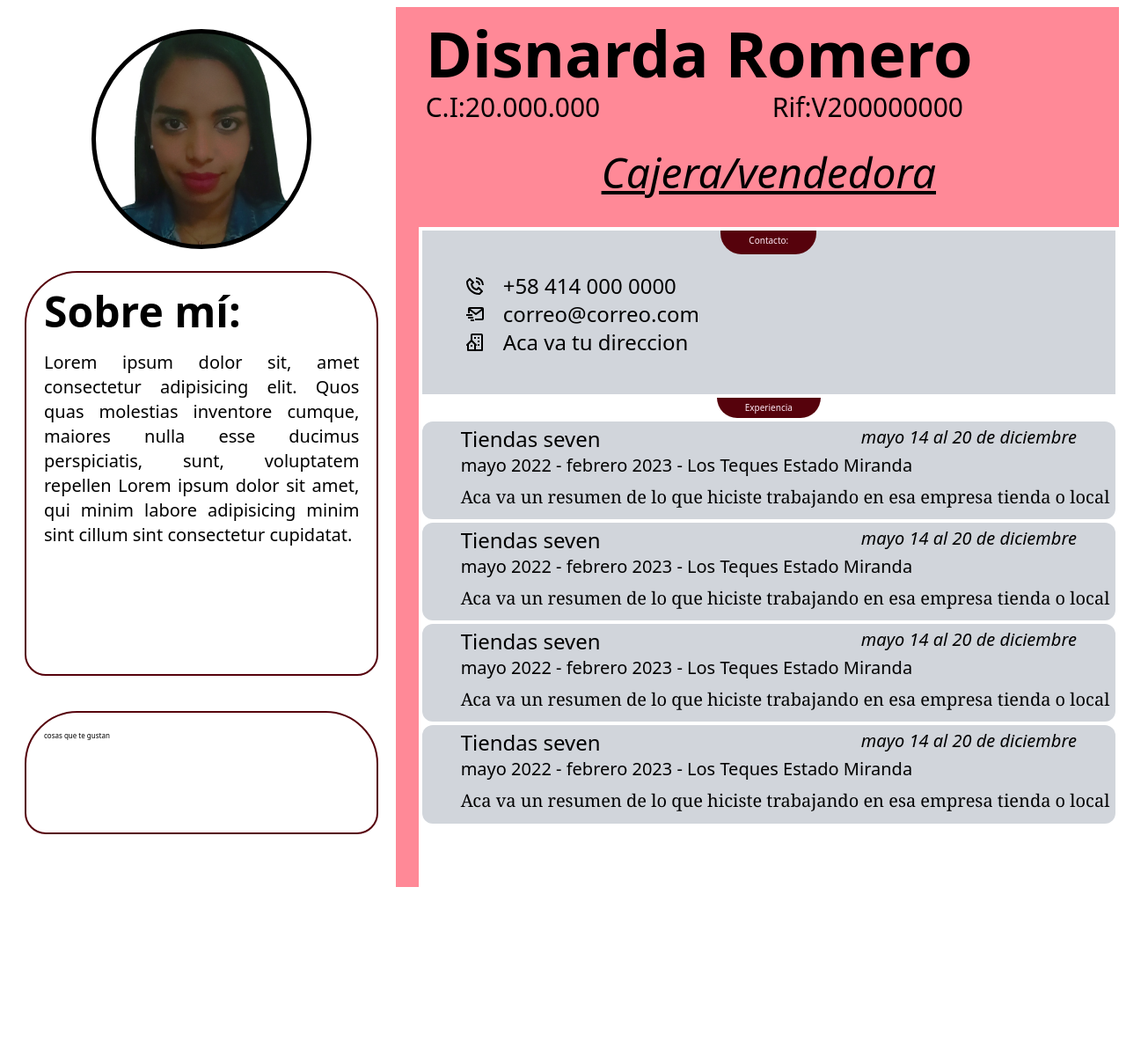
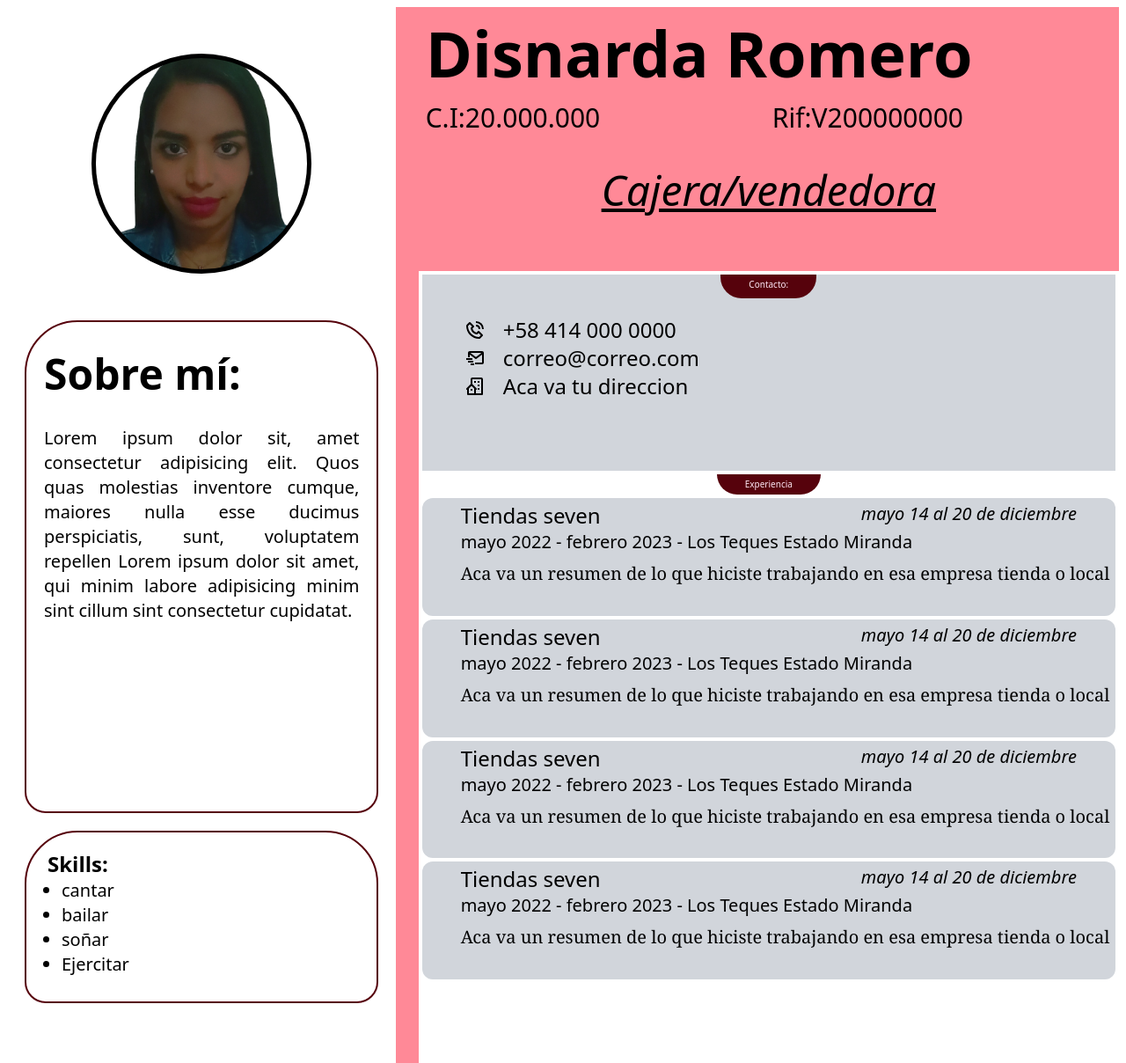
Before and after one commit to leviusr/curterm, a React (Vite) app: page /curriculum in a window 1280 px wide. Shown: the whole page at 88% size. Before the commit the page ends 1008 px from the top, so only its background shows below. Built offline with nearby package versions, Linux system fonts and the light colour scheme.

Commit message:
modificando el curriculumOC

```diff
--- a/src/pages/curriculum.jsx
+++ b/src/pages/curriculum.jsx
@@ -4,40 +4,46 @@ import { BiPhoneCall, BiMailSend, BiBuildingHouse } from "react-icons/bi";
 export const Curriculum = () => {
   return (
     <div>
-      <div className=" w-[ h-screen sm:h-[1000px] p-2 flex text-[10px]">
-        <div className="w-[35%]  h-screen sm:h-[1000px] flex-col">
+      <div className=" w-[ h-screen sm:h-[1200px] p-2 flex text-[10px]">
+        <div className="w-[35%]  h-screen sm:h-[1200px] flex-col">
           <div className="h-[28%] w-full justify-center items-center flex pt-5">
             <div className="p-1 flex border bg-[url('/foto.jpg')] bg-center bg-cover  border-black rounded-full justify-center items-center h-[80px] w-[80px] sm:h-[250px] sm:w-[250px] sm:border-[5px]"></div>
           </div>
           <div className="h-[50%] w-full flex p-1 sm:p-5">
             <div className="sm:border-2 sm:rounded-t-[60px] sm:rounded-b-3xl text-justify border border-fuerte rounded-t-3xl text-[8px] sm:text-xl p-2 sm:p-5">
-            <p className="pb-2 pt:5 text-[14px]  font-bold sm:text-5xl sm:pb-5 sm:text-">Sobre mí:</p>
+            <p className="pb-1 sm:leading-relaxed pt:5 text-[14px]  font-bold sm:text-5xl sm:pb-5 sm:text-">Sobre mí:</p>
               Lorem ipsum dolor sit, amet consectetur adipisicing elit. Quos
               quas molestias inventore cumque, maiores nulla esse ducimus
               perspiciatis, sunt, voluptatem repellen Lorem ipsum dolor sit amet, qui minim labore adipisicing minim sint cillum sint consectetur cupidatat.
             </div>
           </div>
-          <div className="h-[18%] pt-3 w-full sm:p-5">
+          <div className="h-[18%] sm:pt-0 pt-2 w-full sm:p-5">
             <div className="rounded-3xl sm:rounded-t-[60px] sm:p-5 sm:border-2 border border-fuerte text-[8px] p-2 w-full h-full">
-              cosas que te gustan
+              <p className="pl-1 text-[14px] sm:text-2xl font-bold ">Skills:</p>
+              <ul className="pl-5 list-disc sm:text-xl">
+                <li>cantar</li>
+                <li>bailar</li>
+                <li>soñar</li>
+                <li>Ejercitar</li>
+              </ul>
             </div>
           </div>
         </div>
 
-        <div className="w-[2%] sm:h-[1000px] bg-primary h-screen"></div>
+        <div className="w-[2%] sm:h-[1200px] bg-primary h-screen"></div>
 
         {/* aca comienza la segunda seccion*/}
-        <div className="w-[63%] h-screen sm:h-[1000px]">
+        <div className="w-[63%] h-screen sm:h-[1200px]">
           <div className="flex-col bg-primary h-[25%]">
             <div className="flex-col bg-primary">
               <div className="h-1/3 font-bold text-xl sm:text-7xl pl-2 pt-4">
                 Disnarda Romero
               </div>
-              <div className="h-1/3 flex text-[12px] pt-2 pl-2 sm:text-3xl">
+              <div className="h-1/3 flex text-[12px] pt-5 pl-2 sm:text-3xl">
                 <div className="w-1/2 ">C.I:20.000.000</div>
                 <div className="w-1/2">Rif:V200000000</div>
               </div>
-              <div className="italic text-xl pb-3 text-center h-1/3 underline sm:pt-8 sm:text-5xl ">
+              <div className="italic text-xl pb-3 text-center h-1/3 underline sm:pt-10 sm:text-5xl ">
                 Cajera/vendedora
               </div>
             </div>
```
